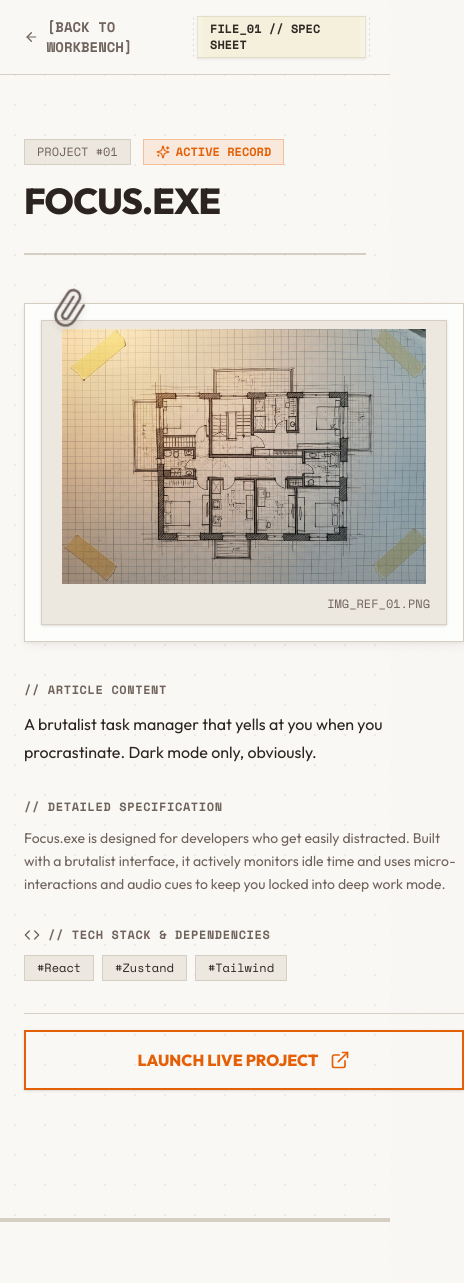
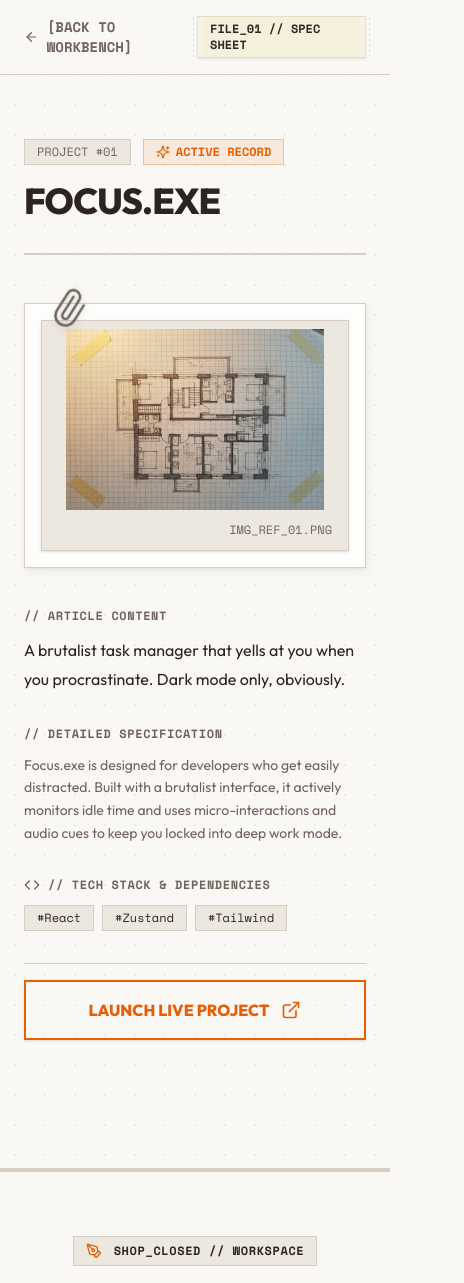
Before and after one commit to radanstromer-lgtm/lab-dadan, a Next.js app: page /projects/01 in a window 390 px wide. Shown: the top 1283 px of the page, 464 px wide, since content can reach past the window. Built offline with nearby package versions, Linux system fonts and the light colour scheme; no server answers; the database is empty; a web font is replaced by a local one.

Commit message:
feat: add project detail page, styling updates, and database migrations

```diff
--- a/app/globals.css
+++ b/app/globals.css
@@ -582,6 +582,8 @@
    ============================= */
 .timeline-section {
   position: relative;
+  width: 100%;
+  overflow-x: clip;
 }
 .timeline-wrapper {
   position: relative;
--- a/app/projects/[id]/page.tsx
+++ b/app/projects/[id]/page.tsx
@@ -98,7 +98,7 @@ export default function ProjectDetailPage({ params }: PageProps) {
   }
 
   return (
-    <div className="relative min-h-screen selection:bg-primary/20 selection:text-foreground bg-background text-foreground">
+    <div className="relative min-h-screen selection:bg-primary/20 selection:text-foreground bg-background text-foreground overflow-x-hidden">
       {/* Background grid texture */}
       <div className="absolute inset-0 bg-[radial-gradient(hsl(var(--muted-foreground))_1px,transparent_1px)] bg-[size:30px_30px] opacity-10 pointer-events-none" />
 
@@ -141,10 +141,10 @@ export default function ProjectDetailPage({ params }: PageProps) {
             </h1>
           </div>
 
-          {/* Grid Layout: Left Image Polaroid, Right Details */}
-          <div className="grid grid-cols-1 lg:grid-cols-12 gap-10 items-start">
+          {/* Layout: Image Polaroid, Details & Content */}
+          <div className="space-y-10 items-start w-full min-w-0">
             {/* Image Preview Polaroid */}
-            <div className="col-span-12">
+            <div className="w-full min-w-0">
               <div className="paper-card group relative p-4 bg-card rounded-sm border border-border shadow-md">
                 <div className="absolute -top-4 left-6 text-muted-foreground z-30 drop-shadow-md transform -rotate-12">
                   <Paperclip className="w-10 h-10" strokeWidth={1.5} />
@@ -166,7 +166,7 @@ export default function ProjectDetailPage({ params }: PageProps) {
             </div>
 
             {/* Technical Specs & Description */}
-            <div className="col-span-12 space-y-8">
+            <div className="w-full min-w-0 space-y-8">
               {/* YouTube Video (Project Main) */}
               {project.youtube_url && (
                 <div className="space-y-3">
```
Also changed, not shown: 1 other file (tests, documents, lock files or other folders).
